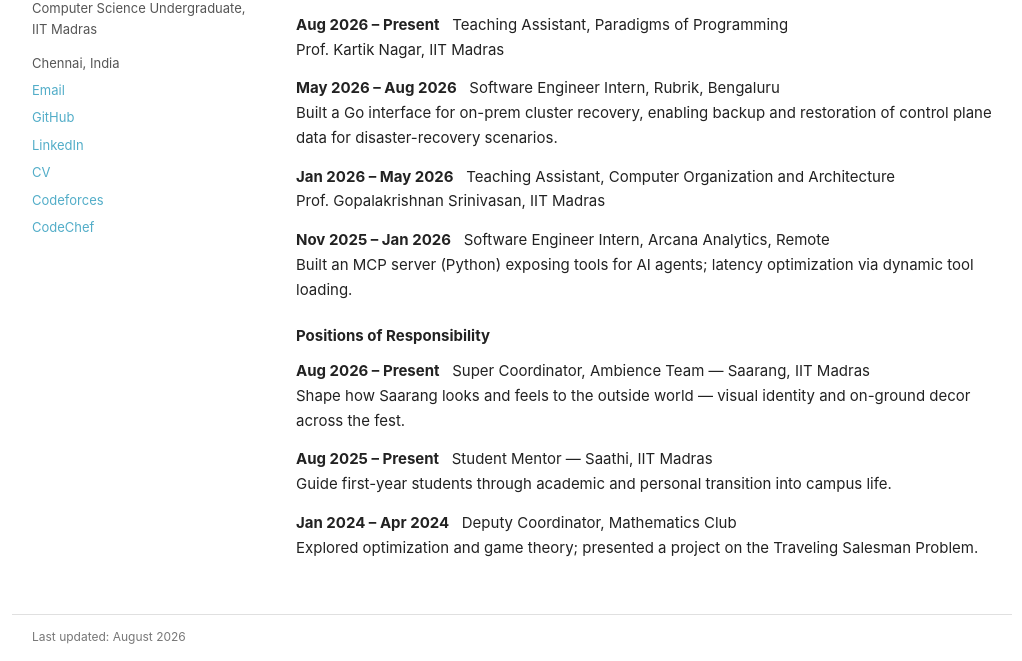
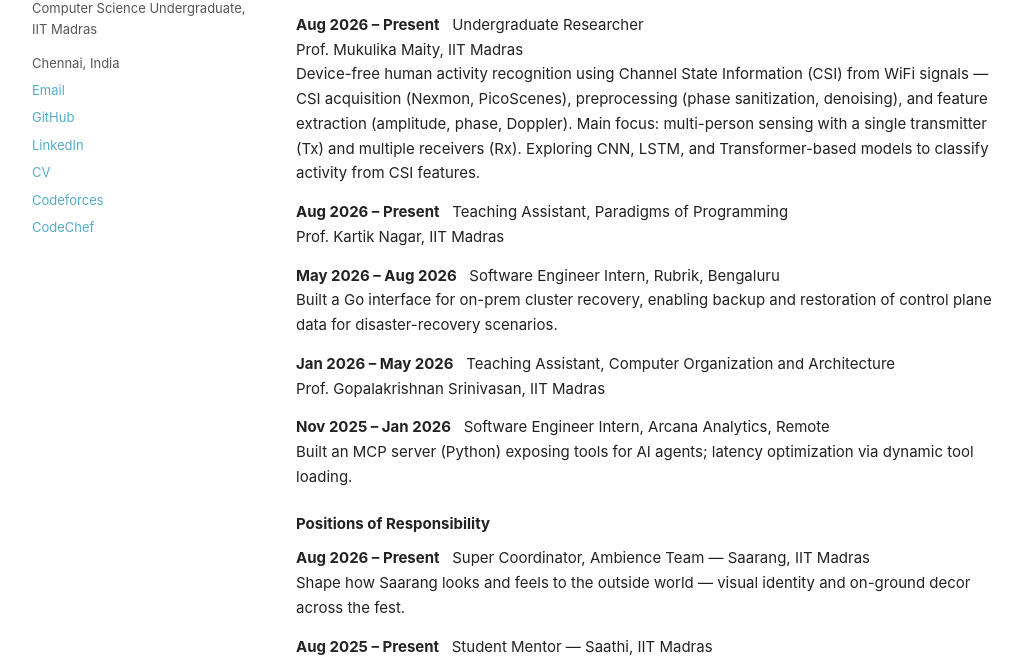
Before and after one commit to sRT1037/subhash, a plain HTML site: page experience.html in a window 1280 px wide. Shown: the part 131-792 px from the top of the page, without its empty margins (128-1150 px from the left). Drawn offline with Linux system fonts and the light colour scheme.

Commit message:
Add undergraduate researcher role (WiFi CSI activity recognition)

```diff
--- a/experience.html
+++ b/experience.html
@@ -41,6 +41,11 @@
       <h1 class="page-title">Experience</h1>
 
       <div class="entry">
+        <span class="date">Aug 2026 &ndash; Present</span> &nbsp; Undergraduate Researcher<br>
+        Prof. Mukulika Maity, IIT Madras<br>
+        Device-free human activity recognition using Channel State Information (CSI) from WiFi signals &mdash; CSI acquisition (Nexmon, PicoScenes), preprocessing (phase sanitization, denoising), and feature extraction (amplitude, phase, Doppler). Main focus: multi-person sensing with a single transmitter (Tx) and multiple receivers (Rx). Exploring CNN, LSTM, and Transformer-based models to classify activity from CSI features.
+      </div>
+      <div class="entry">
         <span class="date">Aug 2026 &ndash; Present</span> &nbsp; Teaching Assistant, Paradigms of Programming<br>
         Prof. Kartik Nagar, IIT Madras
       </div>
```
